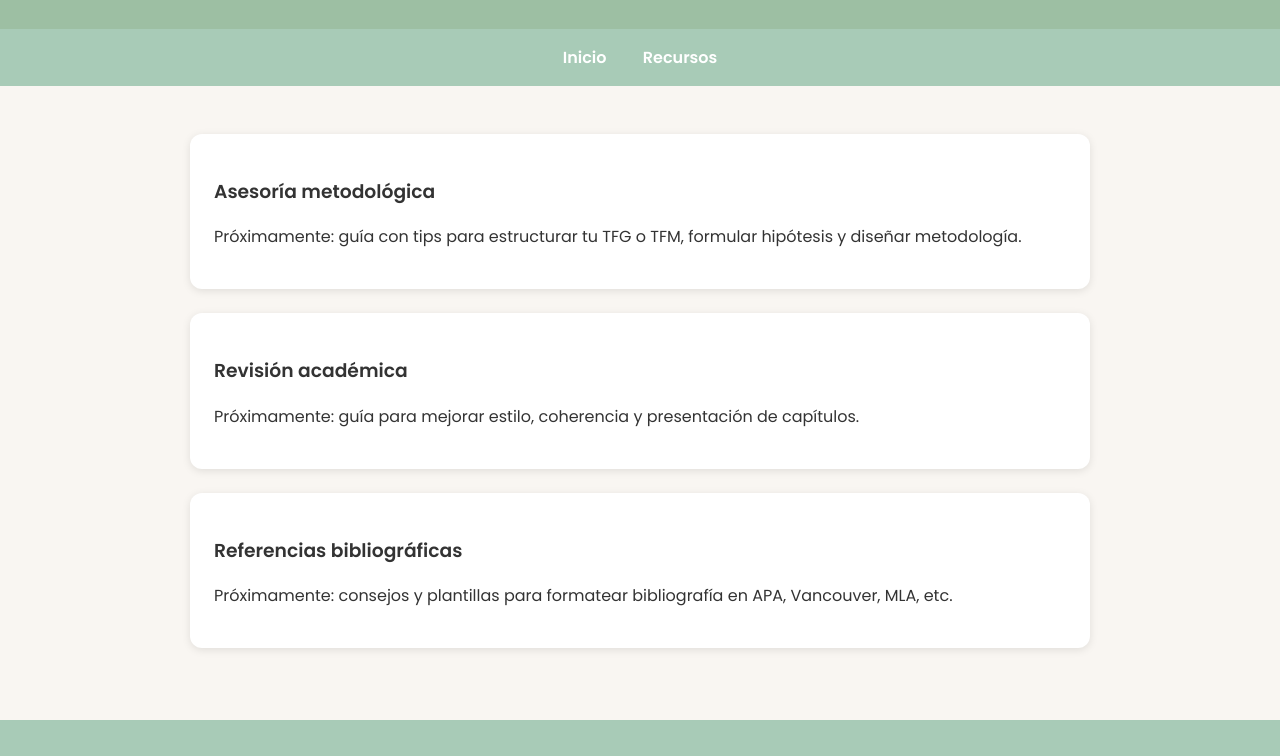
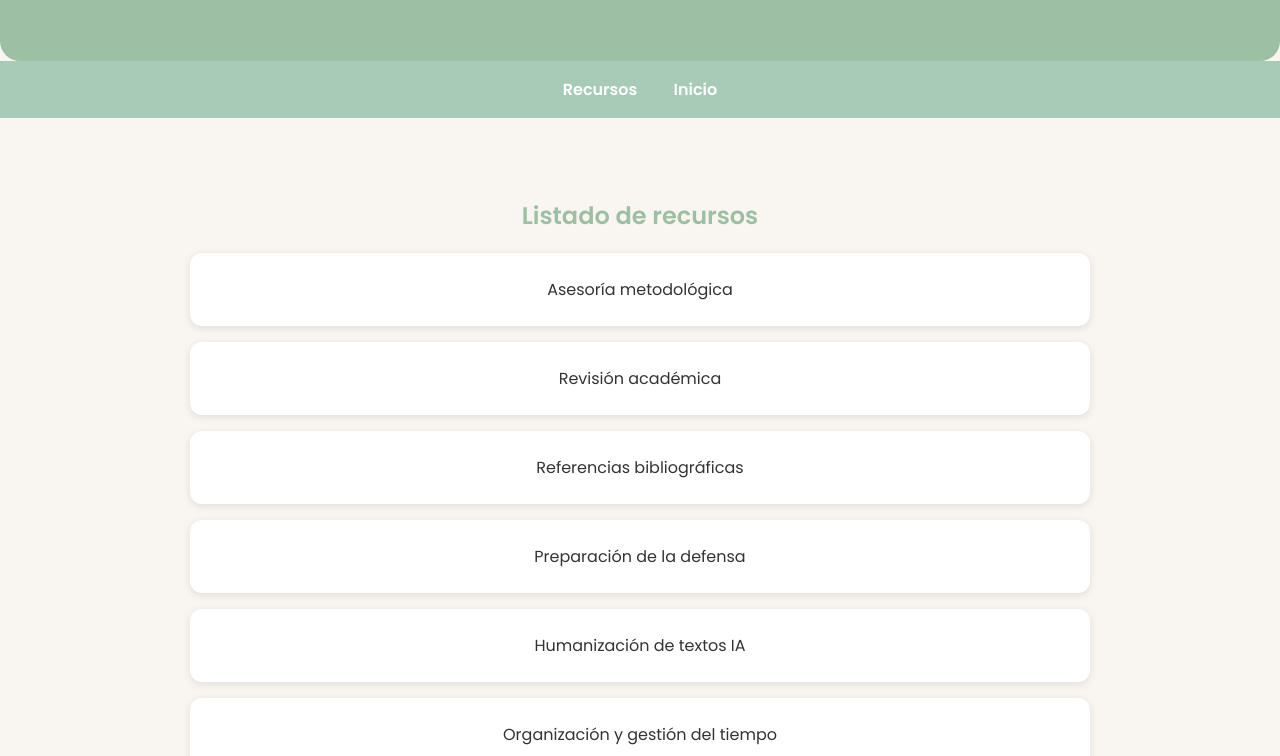
Before and after one commit to neurocnn/miweb, a plain HTML site: page recursos.html in a window 1280 px wide. Shown: the part 140-896 px from the top of the page. Drawn offline with Linux system fonts and the light colour scheme.

Commit message:
recursos.html

```diff
--- a/recursos.html
+++ b/recursos.html
@@ -7,46 +7,105 @@
   <link href="https://fonts.googleapis.com/css2?family=Poppins:wght@400;600&display=swap" rel="stylesheet">
   <style>
     body { font-family: 'Poppins', sans-serif; margin: 0; background-color: #f9f6f2; color: #333; }
-    header { background: #9dbfa3; color: white; padding: 2rem 1rem; text-align: center; }
+    header { background: #9dbfa3; color: white; padding: 3rem 1rem; text-align: center; border-bottom-left-radius: 20px; border-bottom-right-radius: 20px; }
     header h1 { margin: 0; font-size: 2rem; }
     nav { background: #a8cbb7; text-align: center; padding: 1rem 0; }
-    nav a { color: white; text-decoration: none; margin: 0 1rem; font-weight: 600; }
+    nav a { color: white; text-decoration: none; margin: 0 1rem; font-weight: 600; cursor: pointer; }
     nav a:hover { color: #f4a78b; }
-    section { max-width: 900px; margin: auto; padding: 3rem 1rem; }
-    .resource-card { background: white; border-radius: 12px; box-shadow: 0 2px 8px rgba(0,0,0,0.1); padding: 1.5rem; margin-bottom: 1.5rem; transition: transform 0.2s; }
+    section { max-width: 900px; margin: 3rem auto; padding: 2rem 1rem; display: none; }
+    section.active { display: block; }
+    .resource-list, .resource-detail { display: grid; gap: 1rem; }
+    .resource-card { background: white; border-radius: 12px; box-shadow: 0 2px 8px rgba(0,0,0,0.1); padding: 1.5rem; cursor: pointer; text-align: center; transition: transform 0.2s; }
     .resource-card:hover { transform: translateY(-4px); }
-    h2 { color: #9dbfa3; }
-    footer { text-align: center; background: #a8cbb7; color: white; padding: 1.5rem; font-size: 0.9rem; }
+    h2 { color: #9dbfa3; text-align: center; margin-top: 0; }
+    button { background: #f4a78b; color: white; border: none; padding: 0.75rem 1.5rem; border-radius: 6px; cursor: pointer; font-size: 1rem; margin-top: 1rem; transition: background 0.3s; }
+    button:hover { background: #e08a70; }
+    footer { text-align: center; background: #a8cbb7; color: white; padding: 1.5rem; font-size: 0.9rem; border-top-left-radius: 20px; border-top-right-radius: 20px; }
   </style>
 </head>
 <body>
+
   <header>
     <h1>Recursos Académicos</h1>
-    <p>Guías, tips y material de utilidad para TFG y TFM</p>
+    <p>Guías, tips y material descargable para TFG y TFM</p>
   </header>
 
   <nav>
-    <a href="index.html" target="_blank">Inicio</a>
-    <a href="recursos.html" target="_blank">Recursos</a>
+    <a onclick="showSection('list')">Recursos</a>
+    <a onclick="showSection('inicio')">Inicio</a>
   </nav>
 
-  <section>
-    <div class="resource-card">
-      <h3>Asesoría metodológica</h3>
-      <p>Próximamente: guía con tips para estructurar tu TFG o TFM, formular hipótesis y diseñar metodología.</p>
+  <!-- Listado de recursos -->
+  <section id="list" class="active">
+    <h2>Listado de recursos</h2>
+    <div class="resource-list">
+      <div class="resource-card" onclick="openResource('metodologia')">Asesoría metodológica</div>
+      <div class="resource-card" onclick="openResource('revision')">Revisión académica</div>
+      <div class="resource-card" onclick="openResource('bibliografia')">Referencias bibliográficas</div>
+      <div class="resource-card" onclick="openResource('defensa')">Preparación de la defensa</div>
+      <div class="resource-card" onclick="openResource('IA')">Humanización de textos IA</div>
+      <div class="resource-card" onclick="openResource('organizacion')">Organización y gestión del tiempo</div>
     </div>
-    <div class="resource-card">
-      <h3>Revisión académica</h3>
-      <p>Próximamente: guía para mejorar estilo, coherencia y presentación de capítulos.</p>
-    </div>
-    <div class="resource-card">
-      <h3>Referencias bibliográficas</h3>
-      <p>Próximamente: consejos y plantillas para formatear bibliografía en APA, Vancouver, MLA, etc.</p>
-    </div>
+  </section>
+
+  <!-- Recursos individuales -->
+  <section id="metodologia">
+    <h2>Asesoría metodológica</h2>
+    <p>Próximamente: guía con tips para estructurar tu TFG o TFM, formular hipótesis y diseñar metodología.</p>
+    <button onclick="backToList()">Volver a recursos</button>
+  </section>
+
+  <section id="revision">
+    <h2>Revisión académica</h2>
+    <p>Próximamente: guía para mejorar estilo, coherencia y presentación de capítulos.</p>
+    <button onclick="backToList()">Volver a recursos</button>
+  </section>
+
+  <section id="bibliografia">
+    <h2>Referencias bibliográficas</h2>
+    <p>Próximamente: consejos y plantillas para formatear bibliografía en APA, Vancouver, MLA, etc.</p>
+    <button onclick="backToList()">Volver a recursos</button>
+  </section>
+
+  <section id="defensa">
+    <h2>Preparación de la defensa</h2>
+    <p>Próximamente: estrategias para la presentación oral, manejo de diapositivas y preparación de preguntas del tribunal.</p>
+    <button onclick="backToList()">Volver a recursos</button>
+  </section>
+
+  <section id="IA">
+    <h2>Humanización de textos IA</h2>
+    <p>Próximamente: cómo transformar textos generados por ChatGPT en trabajos académicos naturales y coherentes.</p>
+    <button onclick="backToList()">Volver a recursos</button>
+  </section>
+
+  <section id="organizacion">
+    <h2>Organización y gestión del tiempo</h2>
+    <p>Próximamente: técnicas y plantillas para planificar tu TFG o TFM y cumplir los plazos con eficacia.</p>
+    <button onclick="backToList()">Volver a recursos</button>
   </section>
 
   <footer>
     <p>© 2025 TUTUTOR TFG/TFM | Recursos Académicos</p>
   </footer>
+
+  <script>
+    function showSection(id) {
+      const sections = document.querySelectorAll('section');
+      sections.forEach(sec => sec.classList.remove('active'));
+      const section = document.getElementById(id);
+      if(section) section.classList.add('active');
+      window.scrollTo({top:0, behavior:'smooth'});
+    }
+
+    function openResource(id) {
+      showSection(id);
+    }
+
+    function backToList() {
+      showSection('list');
+    }
+  </script>
+
 </body>
 </html>
```
